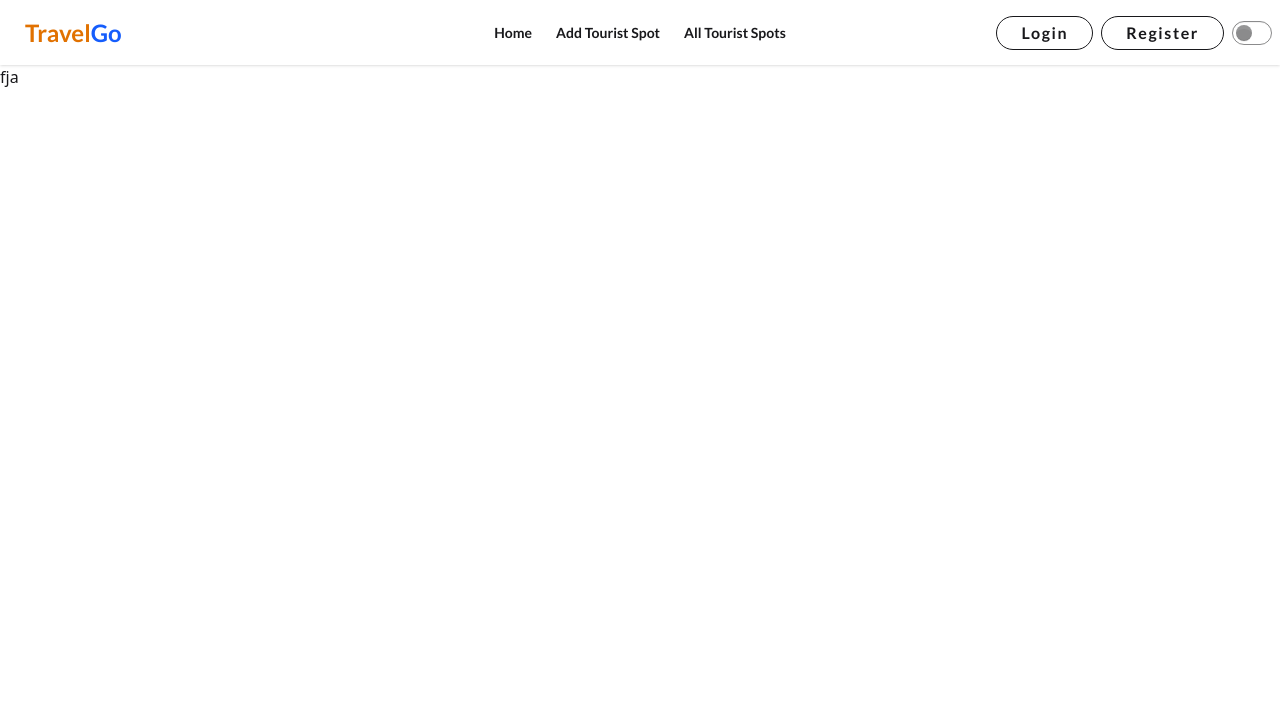
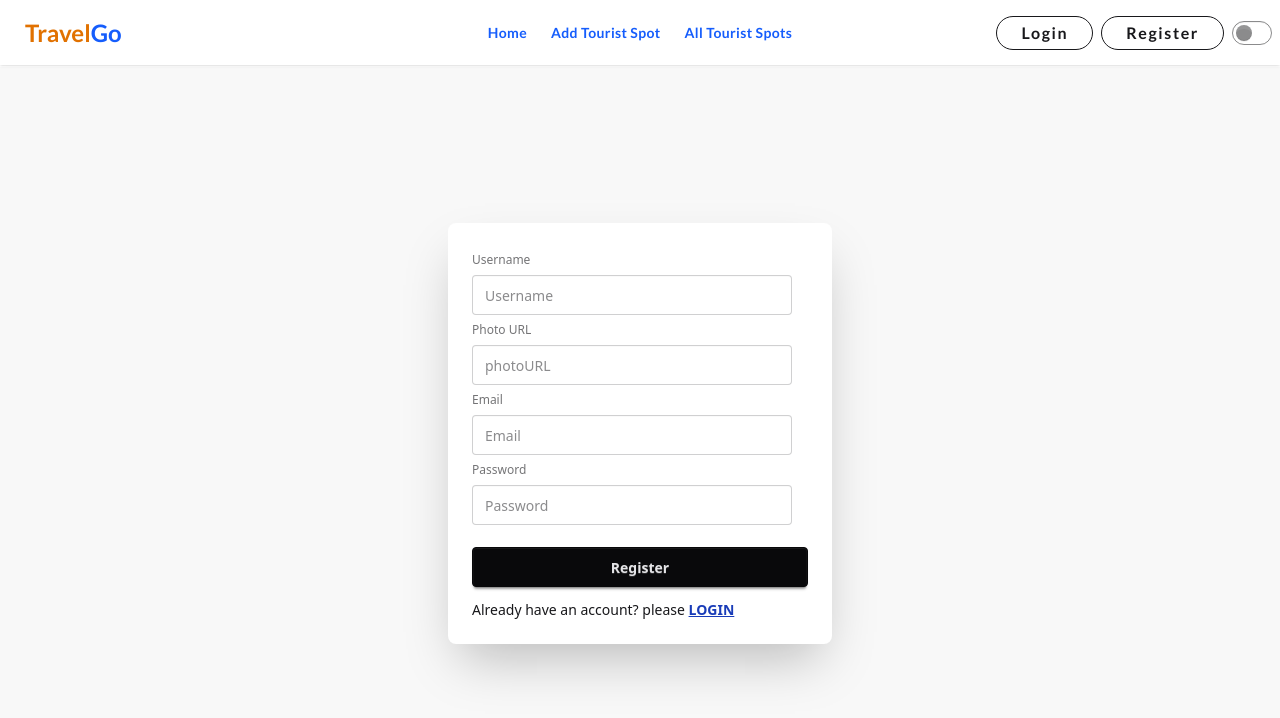
Before and after one commit to sami-sad-ik/Tourism-Management-Client, a React (Vite) app: page /register in a window 1280 px wide. Shown: the top 718 px of the page. Built offline with nearby package versions, Linux system fonts and the light colour scheme; no server answers; a web font is replaced by a local one.

Commit message:
authentication

```diff
--- a/package.json
+++ b/package.json
@@ -11,10 +11,13 @@
   },
   "dependencies": {
     "@tailwindcss/vite": "^4.0.6",
+    "firebase": "^11.3.1",
     "prop-types": "^15.8.1",
     "react": "^19.0.0",
     "react-dom": "^19.0.0",
+    "react-icons": "^5.4.0",
     "react-router-dom": "^7.1.5",
+    "sweetalert2": "^11.17.2",
     "tailwindcss": "^4.0.6"
   },
   "devDependencies": {
--- /dev/null
+++ b/src/Firebase/Firebase.jsx
@@ -0,0 +1,22 @@
+// Import the functions you need from the SDKs you need
+import { initializeApp } from "firebase/app";
+import { getAuth } from "firebase/auth";
+// TODO: Add SDKs for Firebase products that you want to use
+// https://firebase.google.com/docs/web/setup#available-libraries
+
+// Your web app's Firebase configuration
+const firebaseConfig = {
+  apiKey: "AIzaSyC4OGZBZcYA5otIo4HPFxQ0hc64SpKW5g0",
+  authDomain: "tourism-management-83241.firebaseapp.com",
+  projectId: "tourism-management-83241",
+  storageBucket: "tourism-management-83241.firebasestorage.app",
+  messagingSenderId: "963305922430",
+  appId: "1:963305922430:web:a43268377db2ba20e91d2f",
+};
+
+// Initialize Firebase
+const app = initializeApp(firebaseConfig);
+
+const auth = getAuth(app);
+
+export default auth;
--- a/src/Pages/Login.jsx
+++ b/src/Pages/Login.jsx
@@ -1,7 +1,68 @@
+import { useContext } from "react";
+import { Link } from "react-router-dom";
+import { AuthContext } from "../provider/AuthProvider";
+import { FcGoogle } from "react-icons/fc";
+import { FaGithub } from "react-icons/fa";
+
 const Login = () => {
+  const { signInUser } = useContext(AuthContext);
+  const handleLogin = (e) => {
+    e.preventDefault();
+    const form = e.target;
+    const email = form.email.value;
+    const password = form.password.value;
+
+    signInUser(email, password)
+      .then((result) => {
+        console.log(result.user);
+      })
+      .catch((error) => {
+        console.error(error);
+      });
+  };
   return (
-    <div>
-      <h1> login</h1>
+    <div className="hero bg-base-200 min-h-[calc(100vh-67px)]">
+      <div className="card bg-base-100 w-full max-w-sm shrink-0 shadow-2xl">
+        <div className="card-body">
+          <form onSubmit={handleLogin}>
+            <fieldset className="fieldset">
+              <label className="fieldset-label">Email</label>
+              <input
+                required
+                type="email"
+                name="email"
+                className="input"
+                placeholder="Email"
+              />
+              <label className="fieldset-label">Password</label>
+              <input
+                required
+                type="password"
+                name="password"
+                className="input"
+                placeholder="Password"
+              />
+              <button className="btn btn-neutral mt-4">Login</button>
+            </fieldset>
+          </form>
+          <p>
+            New here ? please{" "}
+            <Link
+              className="underline text-blue-800 font-semibold"
+              to="/register">
+              REGISTER
+            </Link>
+          </p>
+          <button className="btn">
+            <FcGoogle />
+            Sign in wtih Google
+          </button>
+          <button className="btn">
+            <FaGithub />
+            Sign In with Github
+          </button>
+        </div>
+      </div>
     </div>
   );
 };
--- a/src/Pages/Register.jsx
+++ b/src/Pages/Register.jsx
@@ -1,7 +1,99 @@
+import { useContext } from "react";
+import { Link } from "react-router-dom";
+import Swal from "sweetalert2";
+import { AuthContext } from "../provider/AuthProvider";
+
 const Register = () => {
+  const { signUpUser, updateUser } = useContext(AuthContext);
+  const handleRegister = (e) => {
+    e.preventDefault();
+    const form = e.target;
+    const userName = form.username.value;
+    const photoURL = form.photoURL.value;
+    const email = form.email.value;
+    const password = form.password.value;
+    // const regex = /^(?=.*[A-Z])/;
+    if (!/^(?=.*[A-Z])/.test(password)) {
+      return Swal.fire({
+        icon: "error",
+        text: "password must has an Uppercase character!",
+      });
+    } else if (!/^(?=.*[a-z])/.test(password)) {
+      return Swal.fire({
+        icon: "error",
+        text: "password must has an lowercase character!",
+      });
+    } else if (!/.{6,}$/.test(password)) {
+      return Swal.fire({
+        icon: "error",
+        text: "password must have minimum 6 letters!",
+      });
+    }
+    signUpUser(email, password)
+      .then((result) => {
+        console.log(result.user);
+        updateUser(userName, photoURL)
+          .then((result) => {
+            console.log(result);
+          })
+          .catch((error) => {
+            console.error(error);
+          });
+      })
+      .catch((error) => {
+        console.error(error);
+      });
+  };
   return (
-    <div>
-      <h2>fja</h2>
+    <div className="hero bg-base-200 min-h-[calc(100vh-67px)]">
+      <div className="card bg-base-100 w-full max-w-sm shrink-0 shadow-2xl">
+        <div className="card-body">
+          <form onSubmit={handleRegister}>
+            <fieldset className="fieldset">
+              <label className="fieldset-label">Username</label>
+              <input
+                required
+                type="name"
+                name="username"
+                className="input"
+                placeholder="Username"
+              />
+              <label className="fieldset-label">Photo URL</label>
+              <input
+                required
+                type="text"
+                name="photoURL"
+                className="input"
+                placeholder="photoURL"
+              />
+              <label className="fieldset-label">Email</label>
+              <input
+                required
+                type="email"
+                name="email"
+                className="input"
+                placeholder="Email"
+              />
+              <label className="fieldset-label">Password</label>
+              <input
+                required
+                type="password"
+                name="password"
+                className="input"
+                placeholder="Password"
+              />
+
+              <button className="btn btn-neutral mt-4">Register</button>
+            </fieldset>
+          </form>
+          <p>
+            Already have an account? please{" "}
+            <Link className="underline text-blue-800 font-semibold" to="/login">
+              LOGIN
+            </Link>
+          </p>
+        </div>
+      </div>
     </div>
   );
 };
--- a/src/main-layout/NavBar.jsx
+++ b/src/main-layout/NavBar.jsx
@@ -1,8 +1,12 @@
-import { useEffect, useState } from "react";
-import { Link, NavLink } from "react-router-dom";
+import { useContext, useEffect, useState } from "react";
+import { Link, NavLink, useNavigate } from "react-router-dom";
+import { AuthContext } from "../provider/AuthProvider";
 
 const NavBar = () => {
   const [theme, setTheme] = useState(localStorage.getItem("theme") || "light");
+  const { user, signOutUser } = useContext(AuthContext);
+  const navigate = useNavigate();
+  console.log(user);
   useEffect(() => {
     localStorage.setItem("theme", theme);
     document.querySelector("html", theme).setAttribute("data-theme", theme);
@@ -14,6 +18,11 @@ const NavBar = () => {
     } else {
       setTheme("light");
     }
+  };
+  const handleSignOut = () => {
+    signOutUser()
+      .then(() => navigate("/"))
+      .catch((error) => console.error(error));
   };
 
   const navLinks = (
@@ -54,7 +63,7 @@ const NavBar = () => {
     </>
   );
   return (
-    <div className="navbar bg-base-100 shadow-sm font-lato">
+    <div className="navbar bg-base-100 fixed z-10 shadow-sm font-lato">
       <div className="navbar-start">
         <div className="dropdown">
           <div tabIndex={0} role="button" className="btn btn-ghost lg:hidden">
@@ -74,7 +83,7 @@ const NavBar = () => {
           </div>
           <ul
             tabIndex={0}
-            className="menu menu-sm dropdown-content bg-base-100 rounded-box z-1 mt-3 w-52 p-2 shadow font-semibold">
+            className="menu menu-sm text-blue-600 dropdown-content bg-base-100 rounded-box z-1 mt-3 w-52 p-2 shadow font-semibold">
             {navLinks}
           </ul>
         </div>
@@ -84,9 +93,40 @@ const NavBar = () => {
         </Link>
       </div>
       <div className="navbar-center hidden lg:flex font-semibold">
-        <ul className="menu menu-horizontal px-1">{navLinks}</ul>
+        <ul className="menu menu-horizontal text-blue-600 tracking-wide px-1">
+          {navLinks}
+        </ul>
       </div>
       <div className="navbar-end gap-2">
+        {user ? (
+          <div
+            className="dropdown dropdown-end tooltip tooltip-left"
+            data-tip={user?.displayName}>
+            <div
+              tabIndex={0}
+              role="button"
+              className="btn btn-ghost btn-circle avatar">
+              <div className="w-10 rounded-full">
+                <img
+                  src={user?.photoURL}
+                  alt="https://img.daisyui.com/images/stock/photo-1534528741775-53994a69daeb.webp"
+                />
+              </div>
+            </div>
+            <ul
+              tabIndex={0}
+              className="menu menu-sm dropdown-content bg-base-100 rounded-box z-[1] mt-3 w-52 p-2 shadow">
+              <li>
+                <a>Profile</a>
+              </li>
+
+              <li>
+                <a onClick={handleSignOut}>Logout</a>
+              </li>
+            </ul>
+          </div>
+        ) : (
+          <div className="flex gap-2">
             <Link
               className="border hover:scale-[97%] duration-200 rounded-full lg:tracking-widest font-semibold lg:px-6 px-4  py-1"
               to="/login">
@@ -97,6 +137,8 @@ const NavBar = () => {
               to="/Register">
               Register
             </Link>
+          </div>
+        )}
         <input
           onChange={handleToggle}
           type="checkbox"
--- a/src/main-layout/Root.jsx
+++ b/src/main-layout/Root.jsx
@@ -4,7 +4,9 @@ import NavBar from "./NavBar";
 const Root = () => {
   return (
     <div>
-      <NavBar />
+      <div className="h-[67px]">
+        <NavBar />
+      </div>
       <Outlet />
     </div>
   );
--- a/src/provider/AuthProvider.jsx
+++ b/src/provider/AuthProvider.jsx
@@ -1,10 +1,43 @@
+import {
+  createUserWithEmailAndPassword,
+  onAuthStateChanged,
+  signInWithEmailAndPassword,
+  signOut,
+  updateProfile,
+} from "firebase/auth";
 import PropTypes from "prop-types";
-import { createContext } from "react";
+import { createContext, useEffect, useState } from "react";
+import auth from "../Firebase/Firebase";
 
-const AuthContext = createContext(null);
+export const AuthContext = createContext(null);
 
 const AuthProvider = ({ children }) => {
-  const authInfo = {};
+  const [user, setUser] = useState(null);
+  useEffect(() => {
+    const unSubscribe = onAuthStateChanged(auth, (currentUser) => {
+      if (currentUser) {
+        setUser(currentUser);
+      }
+    });
+    return () => unSubscribe();
+  }, []);
+  const signInUser = (email, password) => {
+    return signInWithEmailAndPassword(auth, email, password);
+  };
+  const signUpUser = (email, password) => {
+    return createUserWithEmailAndPassword(auth, email, password);
+  };
+  const updateUser = (username, photourl) => {
+    return updateProfile(auth.currentUser, {
+      displayName: username,
+      photoURL: photourl,
+    });
+  };
+  const signOutUser = () => {
+    setUser("");
+    return signOut(auth);
+  };
+  const authInfo = { user, signUpUser, signInUser, updateUser, signOutUser };
   return (
     <AuthContext.Provider value={authInfo}>{children}</AuthContext.Provider>
   );
```
Also changed, not shown: 1 other file (tests, documents, lock files or other folders). Lines whose indentation alone changed are shown as unchanged.
